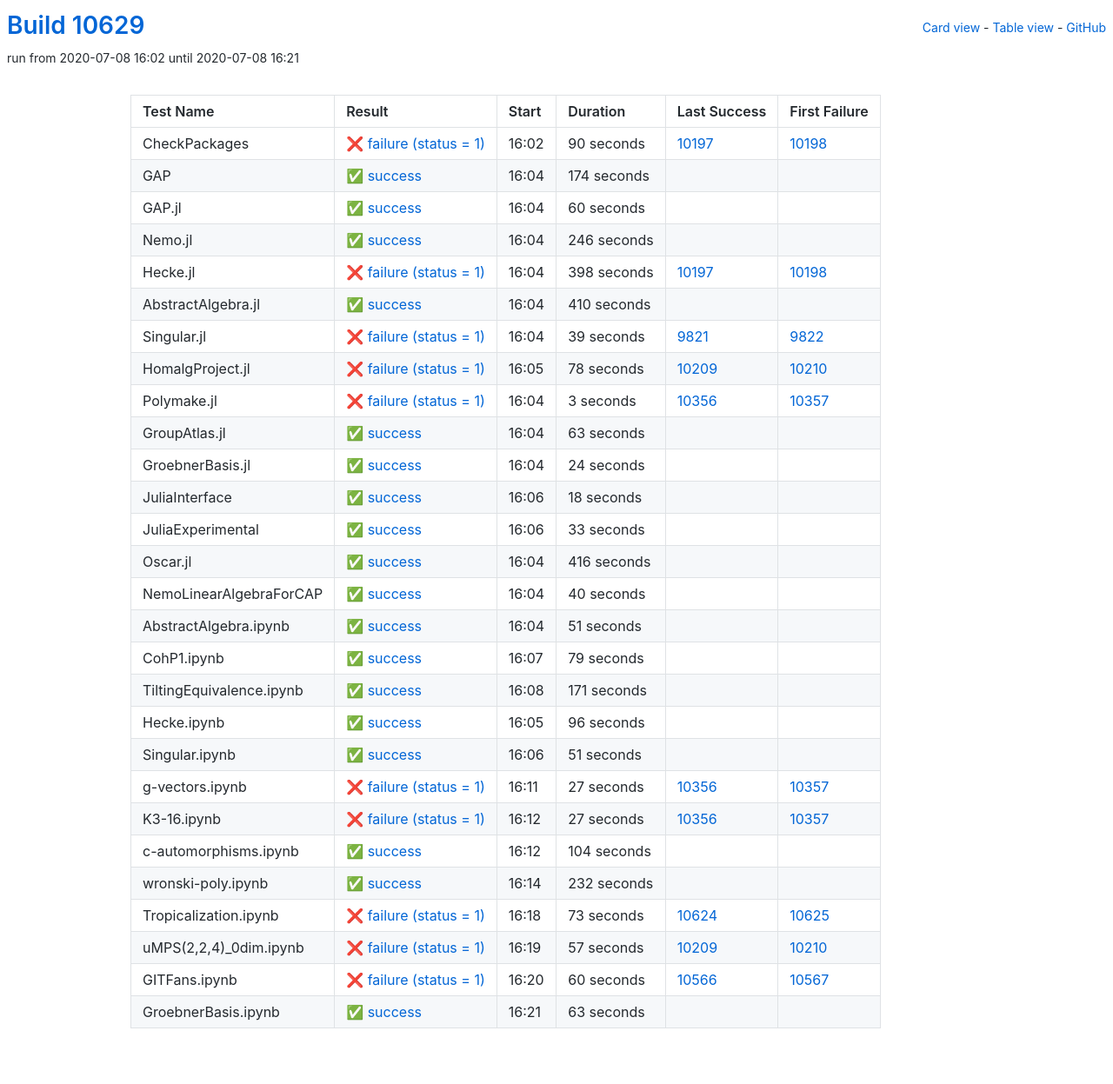
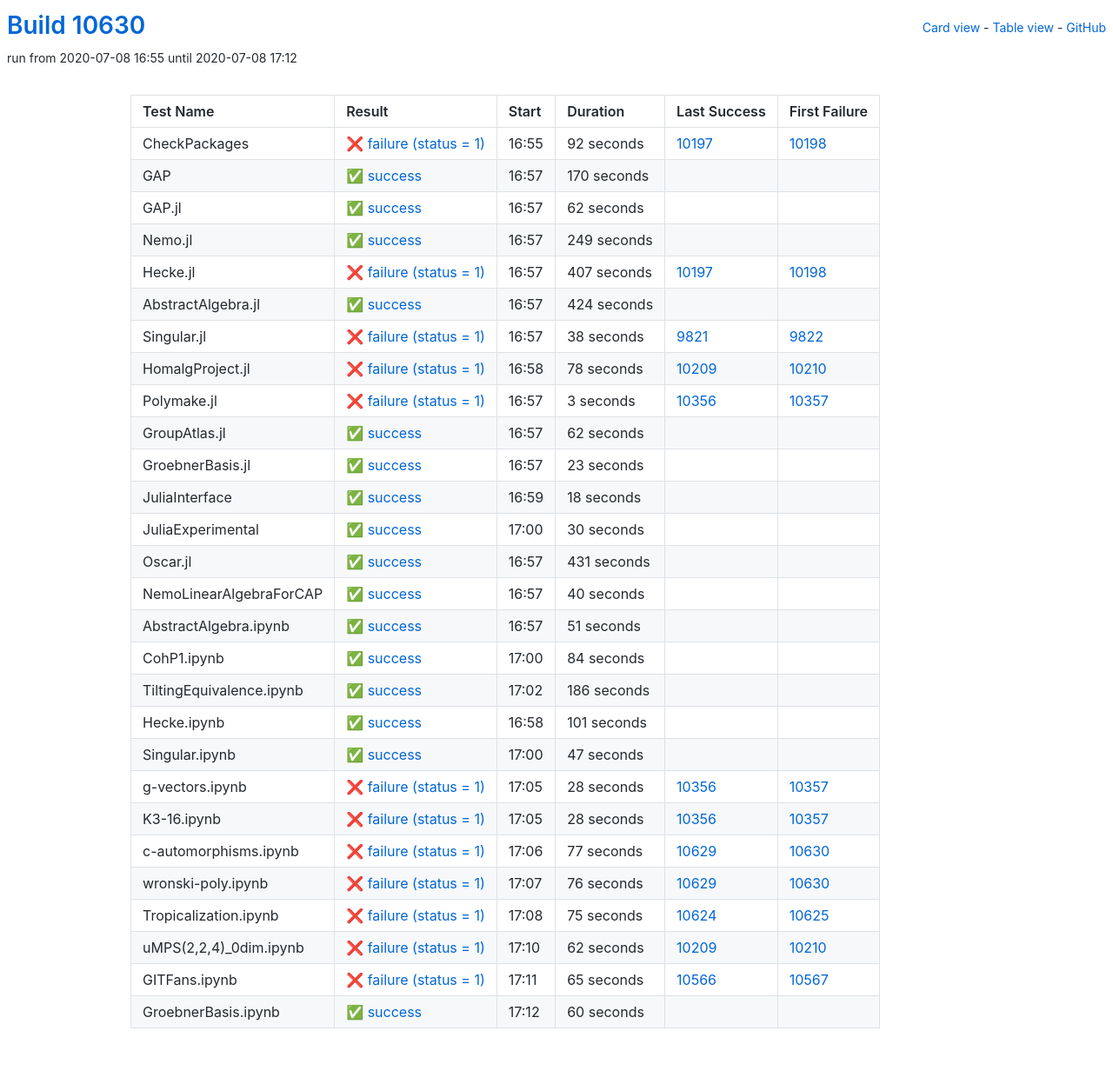
Before and after one commit to oscar-system/oscar-ci-status, a Jekyll site: the page built from table.html, in a window 1280 px wide. Shown: the whole page at 87% size. Built offline with Jekyll 4.4.1, drawn with Linux system fonts in a browser that asks for light colours.

Commit message:
Build #10630

```diff
--- a/_data/ci.yml
+++ b/_data/ci.yml
@@ -1,6 +1,6 @@
 ---
-build: 10629
-build_url: https://oscarci.mathematik.uni-kl.de/job/oscar/10629/
+build: 10630
+build_url: https://oscarci.mathematik.uni-kl.de/job/oscar/10630/
 job: oscar
 organization: oscar-system
 repo: oscar-ci-status
@@ -8,92 +8,92 @@
 tests:
 - name: CheckPackages
   id: checkpackages
-  log: https://oscarci.mathematik.uni-kl.de/job/oscar/10629/artifact/logs/build-10629/CheckPackages.log
-  start: 2020-07-08 16:02
+  log: https://oscarci.mathematik.uni-kl.de/job/oscar/10630/artifact/logs/build-10630/CheckPackages.log
+  start: 2020-07-08 16:55
   success: false
   exitcode: 1
   status: failure
-  duration: 90
+  duration: 92
   last_success: 10197
   last_success_url: https://oscarci.mathematik.uni-kl.de/job/oscar/10197/
   first_failure: 10198
   first_failure_url: https://oscarci.mathematik.uni-kl.de/job/oscar/10198/
 - name: GAP
   id: gap
-  log: https://oscarci.mathematik.uni-kl.de/job/oscar/10629/artifact/logs/build-10629/GAP.log
-  start: 2020-07-08 16:04
+  log: https://oscarci.mathematik.uni-kl.de/job/oscar/10630/artifact/logs/build-10630/GAP.log
+  start: 2020-07-08 16:57
   success: true
   exitcode: 0
   status: success
-  duration: 174
+  duration: 170
   last_success: false
   last_success_url:
   first_failure: false
   first_failure_url:
 - name: GAP.jl
   id: gap-jl
-  log: https://oscarci.mathematik.uni-kl.de/job/oscar/10629/artifact/logs/build-10629/GAP.jl.log
-  start: 2020-07-08 16:04
+  log: https://oscarci.mathematik.uni-kl.de/job/oscar/10630/artifact/logs/build-10630/GAP.jl.log
+  start: 2020-07-08 16:57
   success: true
   exitcode: 0
   status: success
-  duration: 60
+  duration: 62
   last_success: false
   last_success_url:
   first_failure: false
   first_failure_url:
 - name: Nemo.jl
   id: nemo-jl
-  log: https://oscarci.mathematik.uni-kl.de/job/oscar/10629/artifact/logs/build-10629/Nemo.jl.log
-  start: 2020-07-08 16:04
+  log: https://oscarci.mathematik.uni-kl.de/job/oscar/10630/artifact/logs/build-10630/Nemo.jl.log
+  start: 2020-07-08 16:57
   success: true
   exitcode: 0
   status: success
-  duration: 246
+  duration: 249
   last_success: false
   last_success_url:
   first_failure: false
   first_failure_url:
 - name: Hecke.jl
   id: hecke-jl
-  log: https://oscarci.mathematik.uni-kl.de/job/oscar/10629/artifact/logs/build-10629/Hecke.jl.log
-  start: 2020-07-08 16:04
+  log: https://oscarci.mathematik.uni-kl.de/job/oscar/10630/artifact/logs/build-10630/Hecke.jl.log
+  start: 2020-07-08 16:57
   success: false
   exitcode: 1
   status: failure
-  duration: 398
+  duration: 407
   last_success: 10197
   last_success_url: https://oscarci.mathematik.uni-kl.de/job/oscar/10197/
   first_failure: 10198
   first_failure_url: https://oscarci.mathematik.uni-kl.de/job/oscar/10198/
 - name: AbstractAlgebra.jl
   id: abstractalgebra-jl
-  log: https://oscarci.mathematik.uni-kl.de/job/oscar/10629/artifact/logs/build-10629/AbstractAlgebra.jl.log
-  start: 2020-07-08 16:04
+  log: https://oscarci.mathematik.uni-kl.de/job/oscar/10630/artifact/logs/build-10630/AbstractAlgebra.jl.log
+  start: 2020-07-08 16:57
   success: true
   exitcode: 0
   status: success
-  duration: 410
+  duration: 424
   last_success: false
   last_success_url:
   first_failure: false
   first_failure_url:
 - name: Singular.jl
   id: singular-jl
-  log: https://oscarci.mathematik.uni-kl.de/job/oscar/10629/artifact/logs/build-10629/Singular.jl.log
-  start: 2020-07-08 16:04
+  log: https://oscarci.mathematik.uni-kl.de/job/oscar/10630/artifact/logs/build-10630/Singular.jl.log
+  start: 2020-07-08 16:57
   success: false
   exitcode: 1
   status: failure
-  duration: 39
+  duration: 38
   last_success: 9821
   last_success_url: https://oscarci.mathematik.uni-kl.de/job/oscar/9821/
   first_failure: 9822
   first_failure_url: https://oscarci.mathematik.uni-kl.de/job/oscar/9822/
 - name: HomalgProject.jl
   id: homalgproject-jl
-  log: https://oscarci.mathematik.uni-kl.de/job/oscar/10629/artifact/logs/build-10629/HomalgProject.jl.log
-  start: 2020-07-08 16:05
+  log: https://oscarci.mathematik.uni-kl.de/job/oscar/10630/artifact/logs/build-10630/HomalgProject.jl.log
+  start: 2020-07-08 16:58
   success: false
   exitcode: 1
   status: failure
@@ -104,8 +104,8 @@
   first_failure_url: https://oscarci.mathematik.uni-kl.de/job/oscar/10210/
 - name: Polymake.jl
   id: polymake-jl
-  log: https://oscarci.mathematik.uni-kl.de/job/oscar/10629/artifact/logs/build-10629/Polymake.jl.log
-  start: 2020-07-08 16:04
+  log: https://oscarci.mathematik.uni-kl.de/job/oscar/10630/artifact/logs/build-10630/Polymake.jl.log
+  start: 2020-07-08 16:57
   success: false
   exitcode: 1
   status: failure
@@ -116,32 +116,32 @@
   first_failure_url: https://oscarci.mathematik.uni-kl.de/job/oscar/10357/
 - name: GroupAtlas.jl
   id: groupatlas-jl
-  log: https://oscarci.mathematik.uni-kl.de/job/oscar/10629/artifact/logs/build-10629/GroupAtlas.jl.log
-  start: 2020-07-08 16:04
+  log: https://oscarci.mathematik.uni-kl.de/job/oscar/10630/artifact/logs/build-10630/GroupAtlas.jl.log
+  start: 2020-07-08 16:57
   success: true
   exitcode: 0
   status: success
-  duration: 63
+  duration: 62
   last_success: false
   last_success_url:
   first_failure: false
   first_failure_url:
 - name: GroebnerBasis.jl
   id: groebnerbasis-jl
-  log: https://oscarci.mathematik.uni-kl.de/job/oscar/10629/artifact/logs/build-10629/GroebnerBasis.jl.log
-  start: 2020-07-08 16:04
+  log: https://oscarci.mathematik.uni-kl.de/job/oscar/10630/artifact/logs/build-10630/GroebnerBasis.jl.log
+  start: 2020-07-08 16:57
   success: true
   exitcode: 0
   status: success
-  duration: 24
+  duration: 23
   last_success: false
   last_success_url:
   first_failure: false
   first_failure_url:
 - name: JuliaInterface
   id: juliainterface
-  log: https://oscarci.mathematik.uni-kl.de/job/oscar/10629/artifact/logs/build-10629/JuliaInterface.log
-  start: 2020-07-08 16:06
+  log: https://oscarci.mathematik.uni-kl.de/job/oscar/10630/artifact/logs/build-10630/JuliaInterface.log
+  start: 2020-07-08 16:59
   success: true
   exitcode: 0
   status: success
@@ -152,32 +152,32 @@
   first_failure_url:
 - name: JuliaExperimental
   id: juliaexperimental
-  log: https://oscarci.mathematik.uni-kl.de/job/oscar/10629/artifact/logs/build-10629/JuliaExperimental.log
-  start: 2020-07-08 16:06
+  log: https://oscarci.mathematik.uni-kl.de/job/oscar/10630/artifact/logs/build-10630/JuliaExperimental.log
+  start: 2020-07-08 17:00
   success: true
   exitcode: 0
   status: success
-  duration: 33
+  duration: 30
   last_success: false
   last_success_url:
   first_failure: false
   first_failure_url:
 - name: Oscar.jl
   id: oscar-jl
-  log: https://oscarci.mathematik.uni-kl.de/job/oscar/10629/artifact/logs/build-10629/Oscar.jl.log
-  start: 2020-07-08 16:04
+  log: https://oscarci.mathematik.uni-kl.de/job/oscar/10630/artifact/logs/build-10630/Oscar.jl.log
+  start: 2020-07-08 16:57
   success: true
   exitcode: 0
   status: success
-  duration: 416
+  duration: 431
   last_success: false
   last_success_url:
   first_failure: false
   first_failure_url:
 - name: NemoLinearAlgebraForCAP
   id: nemolinearalgebraforcap
-  log: https://oscarci.mathematik.uni-kl.de/job/oscar/10629/artifact/logs/build-10629/NemoLinearAlgebraForCAP.log
-  start: 2020-07-08 16:04
+  log: https://oscarci.mathematik.uni-kl.de/job/oscar/10630/artifact/logs/build-10630/NemoLinearAlgebraForCAP.log
+  start: 2020-07-08 16:57
   success: true
   exitcode: 0
   status: success
@@ -188,8 +188,8 @@
   first_failure_url:
 - name: AbstractAlgebra.ipynb
   id: abstractalgebra-ipynb
-  log: https://oscarci.mathematik.uni-kl.de/job/oscar/10629/artifact/logs/build-10629/AbstractAlgebra.ipynb.log
-  start: 2020-07-08 16:04
+  log: https://oscarci.mathematik.uni-kl.de/job/oscar/10630/artifact/logs/build-10630/AbstractAlgebra.ipynb.log
+  start: 2020-07-08 16:57
   success: true
   exitcode: 0
   status: success
@@ -200,144 +200,144 @@
   first_failure_url:
 - name: CohP1.ipynb
   id: cohp1-ipynb
-  log: https://oscarci.mathematik.uni-kl.de/job/oscar/10629/artifact/logs/build-10629/CohP1.ipynb.log
-  start: 2020-07-08 16:07
+  log: https://oscarci.mathematik.uni-kl.de/job/oscar/10630/artifact/logs/build-10630/CohP1.ipynb.log
+  start: 2020-07-08 17:00
   success: true
   exitcode: 0
   status: success
-  duration: 79
+  duration: 84
   last_success: false
   last_success_url:
   first_failure: false
   first_failure_url:
 - name: TiltingEquivalence.ipynb
   id: tiltingequivalence-ipynb
-  log: https://oscarci.mathematik.uni-kl.de/job/oscar/10629/artifact/logs/build-10629/TiltingEquivalence.ipynb.log
-  start: 2020-07-08 16:08
+  log: https://oscarci.mathematik.uni-kl.de/job/oscar/10630/artifact/logs/build-10630/TiltingEquivalence.ipynb.log
+  start: 2020-07-08 17:02
   success: true
   exitcode: 0
   status: success
-  duration: 171
+  duration: 186
   last_success: false
   last_success_url:
   first_failure: false
   first_failure_url:
 - name: Hecke.ipynb
   id: hecke-ipynb
-  log: https://oscarci.mathematik.uni-kl.de/job/oscar/10629/artifact/logs/build-10629/Hecke.ipynb.log
-  start: 2020-07-08 16:05
+  log: https://oscarci.mathematik.uni-kl.de/job/oscar/10630/artifact/logs/build-10630/Hecke.ipynb.log
+  start: 2020-07-08 16:58
   success: true
   exitcode: 0
   status: success
-  duration: 96
+  duration: 101
   last_success: false
   last_success_url:
   first_failure: false
   first_failure_url:
 - name: Singular.ipynb
   id: singular-ipynb
-  log: https://oscarci.mathematik.uni-kl.de/job/oscar/10629/artifact/logs/build-10629/Singular.ipynb.log
-  start: 2020-07-08 16:06
+  log: https://oscarci.mathematik.uni-kl.de/job/oscar/10630/artifact/logs/build-10630/Singular.ipynb.log
+  start: 2020-07-08 17:00
   success: true
   exitcode: 0
   status: success
-  duration: 51
+  duration: 47
   last_success: false
   last_success_url:
   first_failure: false
   first_failure_url:
 - name: g-vectors.ipynb
   id: g-vectors-ipynb
-  log: https://oscarci.mathematik.uni-kl.de/job/oscar/10629/artifact/logs/build-10629/g-vectors.ipynb.log
-  start: 2020-07-08 16:11
+  log: https://oscarci.mathematik.uni-kl.de/job/oscar/10630/artifact/logs/build-10630/g-vectors.ipynb.log
+  start: 2020-07-08 17:05
   success: false
   exitcode: 1
   status: failure
-  duration: 27
+  duration: 28
   last_success: 10356
   last_success_url: https://oscarci.mathematik.uni-kl.de/job/oscar/10356/
   first_failure: 10357
   first_failure_url: https://oscarci.mathematik.uni-kl.de/job/oscar/10357/
 - name: K3-16.ipynb
   id: k3-16-ipynb
-  log: https://oscarci.mathematik.uni-kl.de/job/oscar/10629/artifact/logs/build-10629/K3-16.ipynb.log
-  start: 2020-07-08 16:12
+  log: https://oscarci.mathematik.uni-kl.de/job/oscar/10630/artifact/logs/build-10630/K3-16.ipynb.log
+  start: 2020-07-08 17:05
   success: false
   exitcode: 1
   status: failure
-  duration: 27
+  duration: 28
   last_success: 10356
   last_success_url: https://oscarci.mathematik.uni-kl.de/job/oscar/10356/
   first_failure: 10357
   first_failure_url: https://oscarci.mathematik.uni-kl.de/job/oscar/10357/
 - name: c-automorphisms.ipynb
   id: c-automorphisms-ipynb
-  log: https://oscarci.mathematik.uni-kl.de/job/oscar/10629/artifact/logs/build-10629/c-automorphisms.ipynb.log
-  start: 2020-07-08 16:12
-  success: true
-  exitcode: 0
-  status: success
-  duration: 104
-  last_success: false
-  last_success_url:
-  first_failure: false
-  first_failure_url:
-- name: wronski-poly.ipynb
-  id: wronski-poly-ipynb
-  log: https://oscarci.mathematik.uni-kl.de/job/oscar/10629/artifact/logs/build-10629/wronski-poly.ipynb.log
-  start: 2020-07-08 16:14
-  success: true
-  exitcode: 0
-  status: success
-  duration: 232
-  last_success: false
-  last_success_url:
-  first_failure: false
-  first_failure_url:
-- name: Tropicalization.ipynb
-  id: tropicalization-ipynb
-  log: https://oscarci.mathematik.uni-kl.de/job/oscar/10629/artifact/logs/build-10629/Tropicalization.ipynb.log
-  start: 2020-07-08 16:18
+  log: https://oscarci.mathematik.uni-kl.de/job/oscar/10630/artifact/logs/build-10630/c-automorphisms.ipynb.log
+  start: 2020-07-08 17:06
   success: false
   exitcode: 1
   status: failure
-  duration: 73
+  duration: 77
+  last_success: 10629
+  last_success_url: https://oscarci.mathematik.uni-kl.de/job/oscar/10629/
+  first_failure: 10630
+  first_failure_url: https://oscarci.mathematik.uni-kl.de/job/oscar/10630/
+- name: wronski-poly.ipynb
+  id: wronski-poly-ipynb
+  log: https://oscarci.mathematik.uni-kl.de/job/oscar/10630/artifact/logs/build-10630/wronski-poly.ipynb.log
+  start: 2020-07-08 17:07
+  success: false
+  exitcode: 1
+  status: failure
+  duration: 76
+  last_success: 10629
+  last_success_url: https://oscarci.mathematik.uni-kl.de/job/oscar/10629/
+  first_failure: 10630
+  first_failure_url: https://oscarci.mathematik.uni-kl.de/job/oscar/10630/
+- name: Tropicalization.ipynb
+  id: tropicalization-ipynb
+  log: https://oscarci.mathematik.uni-kl.de/job/oscar/10630/artifact/logs/build-10630/Tropicalization.ipynb.log
+  start: 2020-07-08 17:08
+  success: false
+  exitcode: 1
+  status: failure
+  duration: 75
   last_success: 10624
   last_success_url: https://oscarci.mathematik.uni-kl.de/job/oscar/10624/
   first_failure: 10625
   first_failure_url: https://oscarci.mathematik.uni-kl.de/job/oscar/10625/
 - name: uMPS(2,2,4)_0dim.ipynb
   id: umps-2-2-4-0dim-ipynb
-  log: https://oscarci.mathematik.uni-kl.de/job/oscar/10629/artifact/logs/build-10629/uMPS-2-2-4-_0dim.ipynb.log
-  start: 2020-07-08 16:19
+  log: https://oscarci.mathematik.uni-kl.de/job/oscar/10630/artifact/logs/build-10630/uMPS-2-2-4-_0dim.ipynb.log
+  start: 2020-07-08 17:10
   success: false
   exitcode: 1
   status: failure
-  duration: 57
+  duration: 62
   last_success: 10209
   last_success_url: https://oscarci.mathematik.uni-kl.de/job/oscar/10209/
   first_failure: 10210
   first_failure_url: https://oscarci.mathematik.uni-kl.de/job/oscar/10210/
 - name: GITFans.ipynb
   id: gitfans-ipynb
-  log: https://oscarci.mathematik.uni-kl.de/job/oscar/10629/artifact/logs/build-10629/GITFans.ipynb.log
-  start: 2020-07-08 16:20
+  log: https://oscarci.mathematik.uni-kl.de/job/oscar/10630/artifact/logs/build-10630/GITFans.ipynb.log
+  start: 2020-07-08 17:11
   success: false
   exitcode: 1
   status: failure
-  duration: 60
+  duration: 65
   last_success: 10566
   last_success_url: https://oscarci.mathematik.uni-kl.de/job/oscar/10566/
   first_failure: 10567
   first_failure_url: https://oscarci.mathematik.uni-kl.de/job/oscar/10567/
 - name: GroebnerBasis.ipynb
   id: groebnerbasis-ipynb
-  log: https://oscarci.mathematik.uni-kl.de/job/oscar/10629/artifact/logs/build-10629/GroebnerBasis.ipynb.log
-  start: 2020-07-08 16:21
+  log: https://oscarci.mathematik.uni-kl.de/job/oscar/10630/artifact/logs/build-10630/GroebnerBasis.ipynb.log
+  start: 2020-07-08 17:12
   success: true
   exitcode: 0
   status: success
-  duration: 63
+  duration: 60
   last_success: false
   last_success_url:
   first_failure: false
```
Also changed, not shown: README.md.
